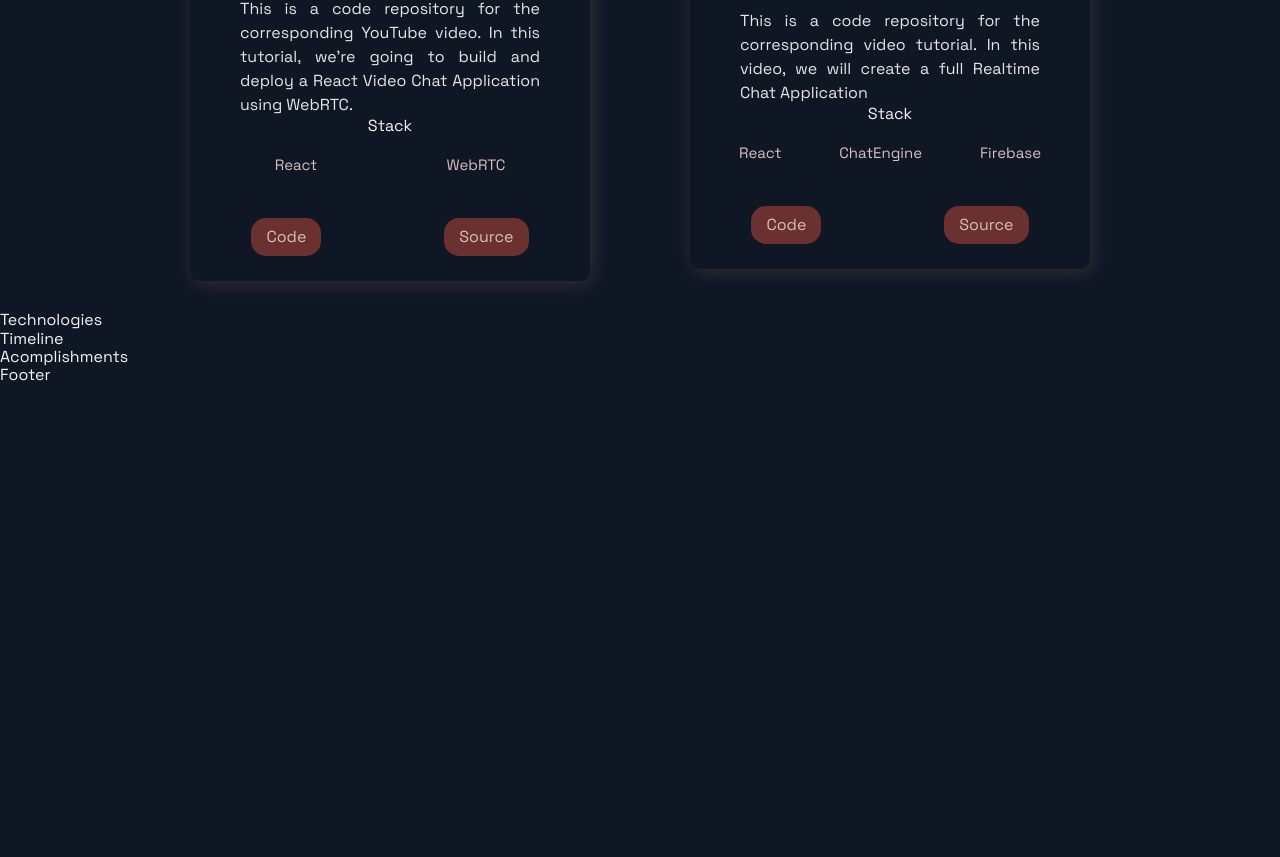
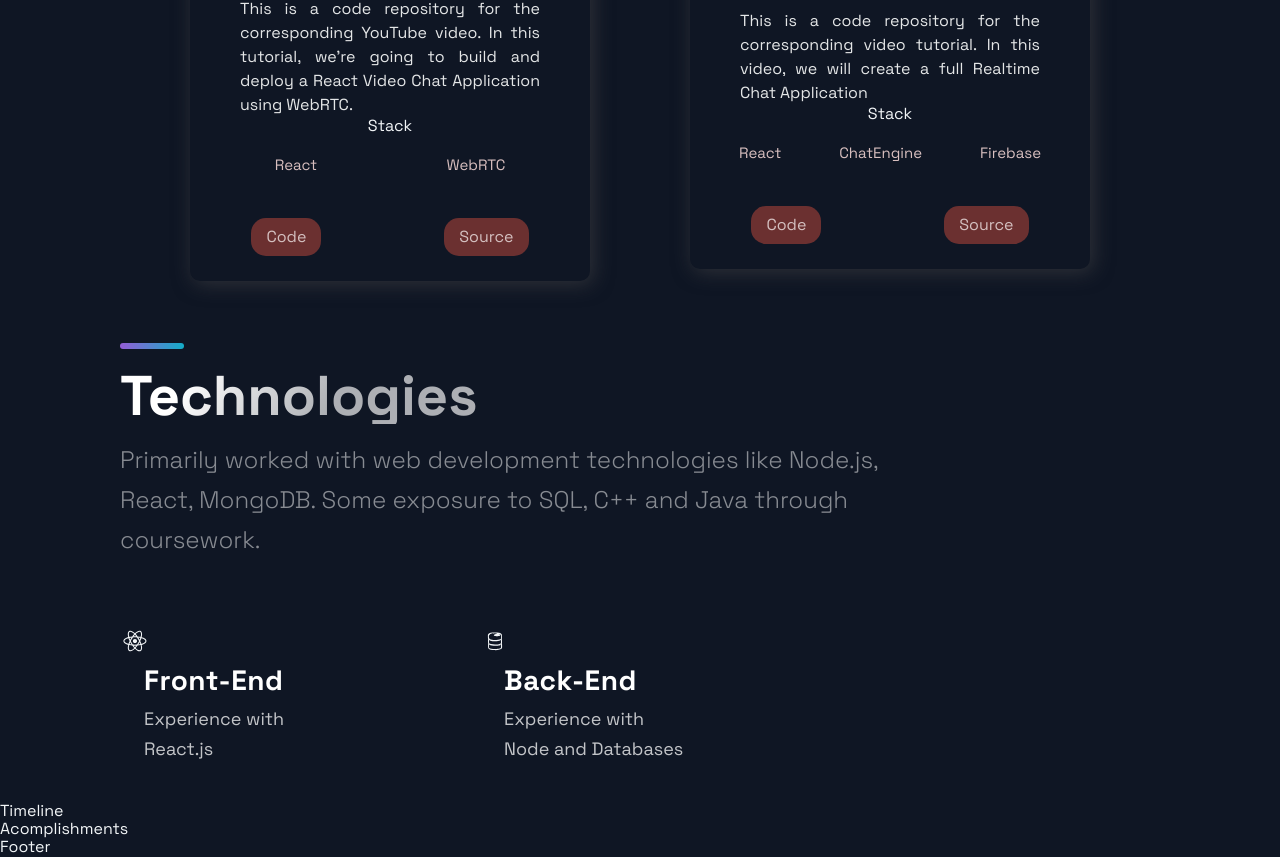
Before and after one commit to Nehal-Naeem/MyPortfolio, a Next.js app: page / in a window 1280 px wide. Shown: the part 1899-2756 px from the top of the page. Before the commit the page ends 2284 px from the top, so only its background shows below. Built offline with nearby package versions, Linux system fonts and the light colour scheme.

Commit message:
finished technologies section

```diff
--- a/src/components/Technologies/Technologies.js
+++ b/src/components/Technologies/Technologies.js
@@ -1,12 +1,40 @@
 import React from 'react';
 import { DiFirebase, DiReact, DiZend } from 'react-icons/di';
-import { Section, SectionDivider, SectionText, SectionTitle } from '../../styles/GlobalComponents';
+import { LinkContainer, Section, SectionDivider, SectionText, SectionTitle } from '../../styles/GlobalComponents';
 import { List, ListContainer, ListItem, ListParagraph, ListTitle } from './TechnologiesStyles';
 
 const Technologies = () =>  (
-  <div>
-    Technologies
-  </div>
+  <Section id="technologies">
+    <SectionDivider />
+    <br />
+    <SectionTitle>Technologies</SectionTitle>
+    <SectionText>
+      Primarily worked with web development technologies like Node.js, React, MongoDB. Some exposure to SQL, C++
+      and Java through coursework.
+    </SectionText>
+    <List>
+      <ListItem>
+        <DiReact size="3rem" />
+        <LinkContainer>
+          <ListTitle>Front-End</ListTitle>
+          <ListParagraph>
+            Experience with <br />
+            React.js
+          </ListParagraph>
+        </LinkContainer>
+      </ListItem>
+      <ListItem>
+        <DiFirebase size="3rem" />
+        <LinkContainer>
+          <ListTitle>Back-End</ListTitle>
+          <ListParagraph>
+            Experience with <br />
+            Node and Databases
+          </ListParagraph>
+        </LinkContainer>
+      </ListItem>
+    </List>
+  </Section>
 );
 
 export default Technologies;
```
